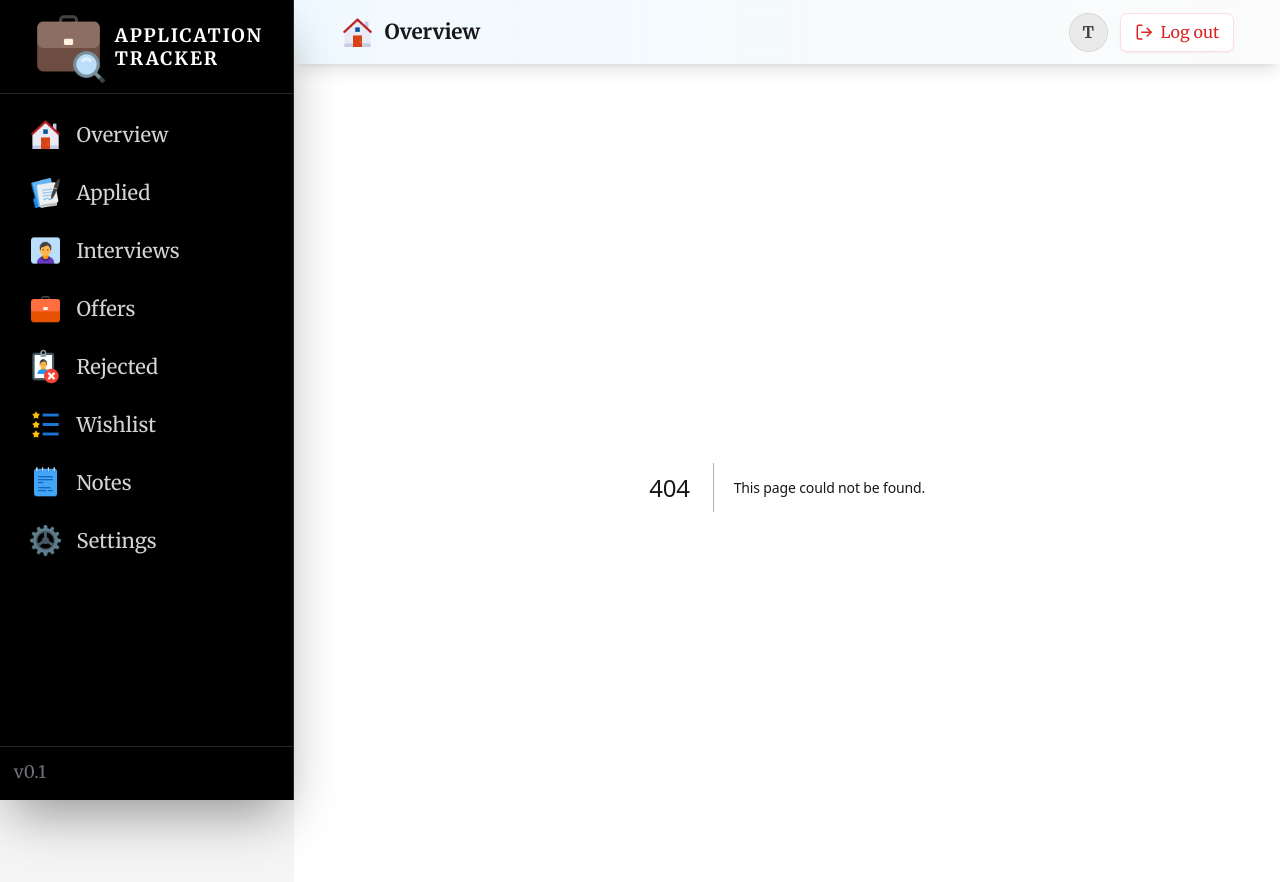
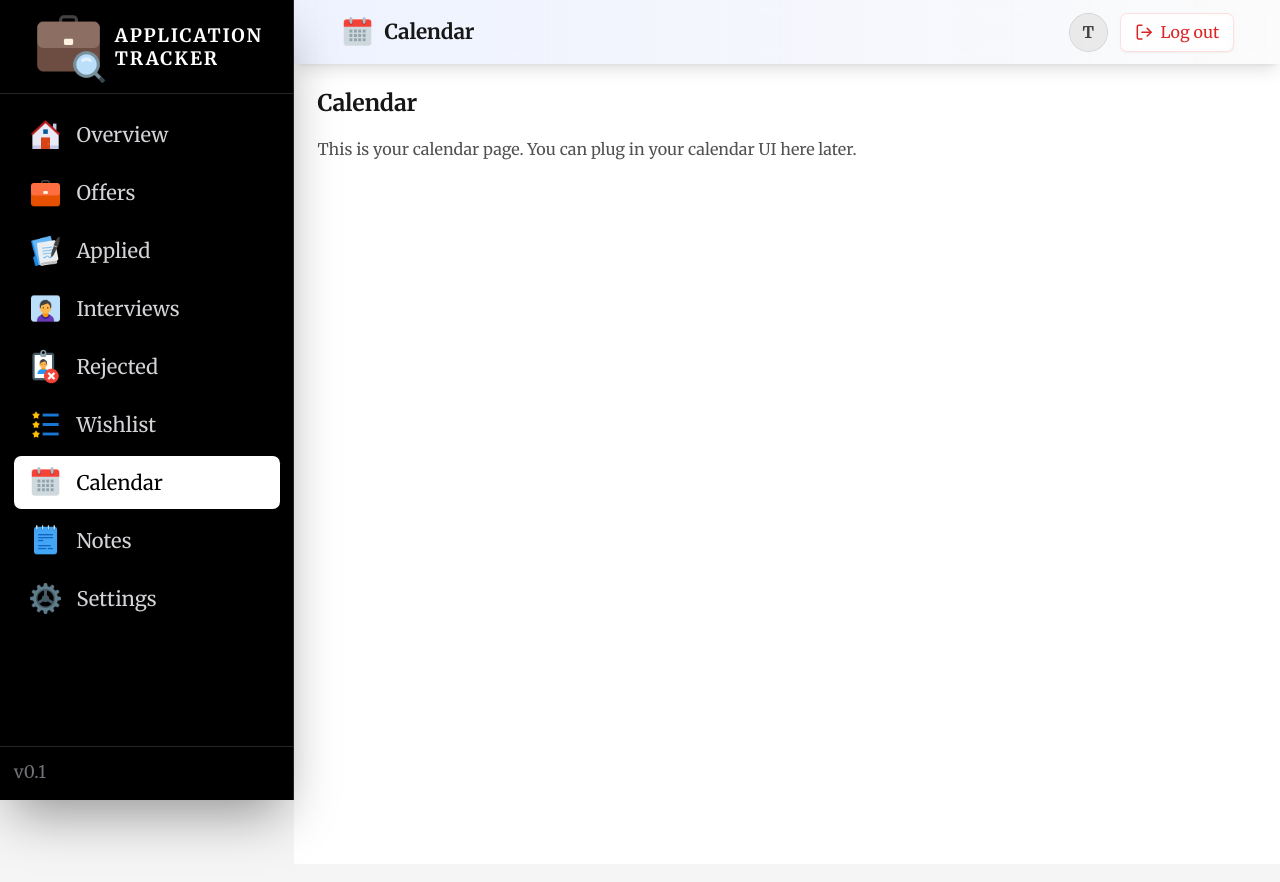
Before and after one commit to ThaerA7/applications_tracker, a Next.js app: page /calendar in a window 1280 px wide. Before the commit this address had no page. Shown: the top 882 px of the page. Built offline with nearby package versions, Linux system fonts and the light colour scheme.

Commit message:
adding the calender page

```diff
--- /dev/null
+++ b/app/calendar/page.tsx
@@ -0,0 +1,11 @@
+// app/calendar/page.tsx
+export default function CalendarPage() {
+  return (
+    <div>
+      <h2 className="text-xl font-semibold mb-4">Calendar</h2>
+      <p className="text-sm text-neutral-600">
+        This is your calendar page. You can plug in your calendar UI here later.
+      </p>
+    </div>
+  );
+}
--- a/app/offers/page.tsx
+++ b/app/offers/page.tsx
@@ -1121,7 +1121,7 @@ export default function OffersPage() {
         </div>
       </div>
 
-      <div className="mt-5 grid grid-cols-1 gap-3" aria-live="polite">
+      <div className="mt-2 grid grid-cols-1 gap-3" aria-live="polite">
         {loadingFirst && (
           <div className="flex items-center gap-2 rounded-xl border border-neutral-200 bg-white/80 p-4">
             <Loader2 className="h-4 w-4 animate-spin" />
--- a/components/sidebar.tsx
+++ b/components/sidebar.tsx
@@ -12,14 +12,15 @@ type Item = {
 };
 
 const items: Item[] = [
-  { href: '/',           label: 'Overview',   icon: '/icons/home.png' },
-  { href: '/applied',    label: 'Applied',    icon: '/icons/checklist.png' },
-  { href: '/interviews', label: 'Interviews', icon: '/icons/interview.png' },
-  { href: '/offers',     label: 'Offers',     icon: '/icons/briefcase.png' },
-  { href: '/rejected',   label: 'Rejected',   icon: '/icons/cancel.png' },
-  { href: '/wishlist',   label: 'Wishlist',   icon: '/icons/star.png' },
-  { href: '/notes',      label: 'Notes',      icon: '/icons/note.png' },
-  { href: '/settings',   label: 'Settings',   icon: '/icons/settings.png' },
+  { href: '/',           label: 'Overview',  icon: '/icons/home.png' },
+  { href: '/offers',     label: 'Offers',    icon: '/icons/briefcase.png' },
+  { href: '/applied',    label: 'Applied',   icon: '/icons/checklist.png' },
+  { href: '/interviews', label: 'Interviews',icon: '/icons/interview.png' },
+  { href: '/rejected',   label: 'Rejected',  icon: '/icons/cancel.png' },
+  { href: '/wishlist',   label: 'Wishlist',  icon: '/icons/star.png' },
+  { href: '/calendar',   label: 'Calendar',  icon: '/icons/calendar.png' },
+  { href: '/notes',      label: 'Notes',     icon: '/icons/note.png' },
+  { href: '/settings',   label: 'Settings',  icon: '/icons/settings.png' },
 ];
 
 export default function Sidebar() {
@@ -38,7 +39,6 @@ export default function Sidebar() {
             priority
             className="block shrink-0 rounded-md transition-transform group-hover:scale-105"
           />
-          {/* Stacked words to the right of the logo */}
           <span className="leading-tight text-white font-bold">
             <span className="block uppercase tracking-widest">Application</span>
             <span className="block uppercase tracking-widest">Tracker</span>
@@ -77,7 +77,6 @@ export default function Sidebar() {
 
       <div className="absolute bottom-0 w-full border-t border-neutral-800 p-3 text-[0.9375rem] text-zinc-500">
         v0.1
-        {/* <span className="ml-2">Icons by <a href="https://icons8.com" className="underline">Icons8</a></span> */}
       </div>
     </aside>
   );
--- a/components/topbar.tsx
+++ b/components/topbar.tsx
@@ -17,11 +17,12 @@ const ROUTES: Record<string, RouteMeta> = {
   '/offers':     { title: 'Offers',     icon: '/icons/briefcase.png' },
   '/rejected':   { title: 'Rejected',   icon: '/icons/cancel.png' },
   '/wishlist':   { title: 'Wishlist',   icon: '/icons/star.png' },
+  '/calendar':   { title: 'Calendar',   icon: '/icons/calendar.png' }, // ⬅️ new
   '/notes':      { title: 'Notes',      icon: '/icons/note.png' },
   '/settings':   { title: 'Settings',   icon: '/icons/settings.png' },
 };
 
-// Per-route accent (kept simple; only washFrom is used below)
+// Per-route accent
 type Accent = {
   washFrom: string;
   barFrom: string;
@@ -36,6 +37,7 @@ const ACCENTS: Record<string, Accent> = {
   '/offers':     { washFrom: 'from-amber-50',   barFrom: 'after:from-amber-500',   barTo: 'after:to-orange-500',  focus: 'focus-visible:ring-amber-300' },
   '/rejected':   { washFrom: 'from-rose-50',    barFrom: 'after:from-rose-500',    barTo: 'after:to-pink-500',    focus: 'focus-visible:ring-rose-300' },
   '/wishlist':   { washFrom: 'from-violet-50',  barFrom: 'after:from-violet-500',  barTo: 'after:to-fuchsia-500', focus: 'focus-visible:ring-violet-300' },
+  '/calendar':   { washFrom: 'from-indigo-50',  barFrom: 'after:from-indigo-500',  barTo: 'after:to-sky-500',     focus: 'focus-visible:ring-indigo-300' }, // ⬅️ new
   '/notes':      { washFrom: 'from-fuchsia-50', barFrom: 'after:from-fuchsia-500', barTo: 'after:to-violet-500',  focus: 'focus-visible:ring-fuchsia-300' },
   '/settings':   { washFrom: 'from-slate-50',   barFrom: 'after:from-slate-500',   barTo: 'after:to-neutral-500', focus: 'focus-visible:ring-slate-300' },
 };
@@ -43,7 +45,6 @@ const ACCENTS: Record<string, Accent> = {
 export default function TopBar() {
   const pathname = usePathname();
 
-  // Longest-prefix match so nested routes still get the right accent
   const activeKey =
     Object.keys(ROUTES)
       .sort((a, b) => b.length - a.length)
@@ -75,7 +76,7 @@ export default function TopBar() {
           <h1 className="text-lg font-semibold text-neutral-900">{title}</h1>
         </div>
 
-        {/* Right: avatar + glassy logout with colorful icon */}
+        {/* Right: avatar + logout */}
         <div className="flex items-center gap-3">
           <div
             className="grid h-8 w-8 place-items-center rounded-full bg-neutral-200/80 text-sm font-semibold text-neutral-700 ring-1 ring-neutral-300"
```
Also changed, not shown: public/icons/calendar.png (added).
